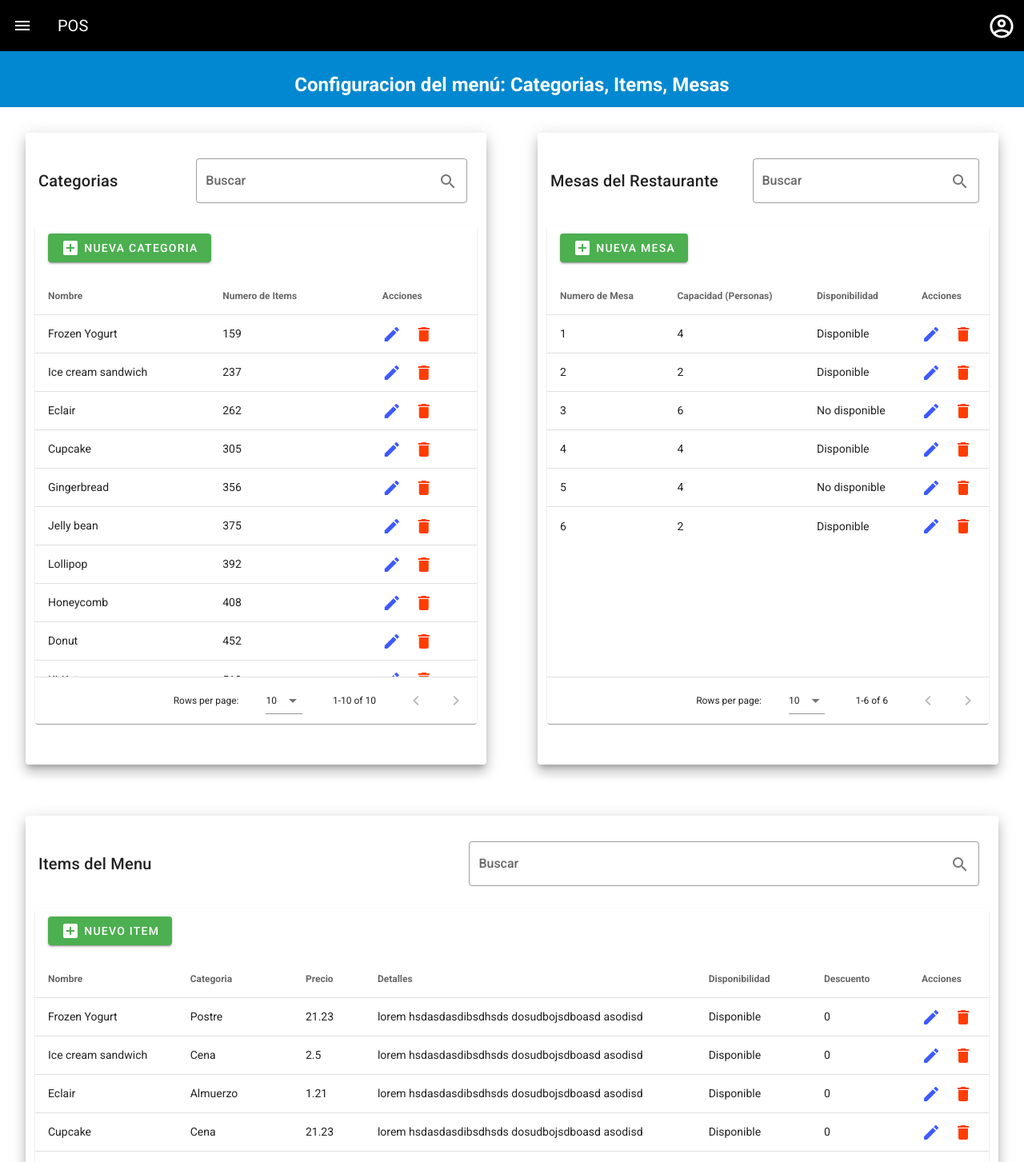
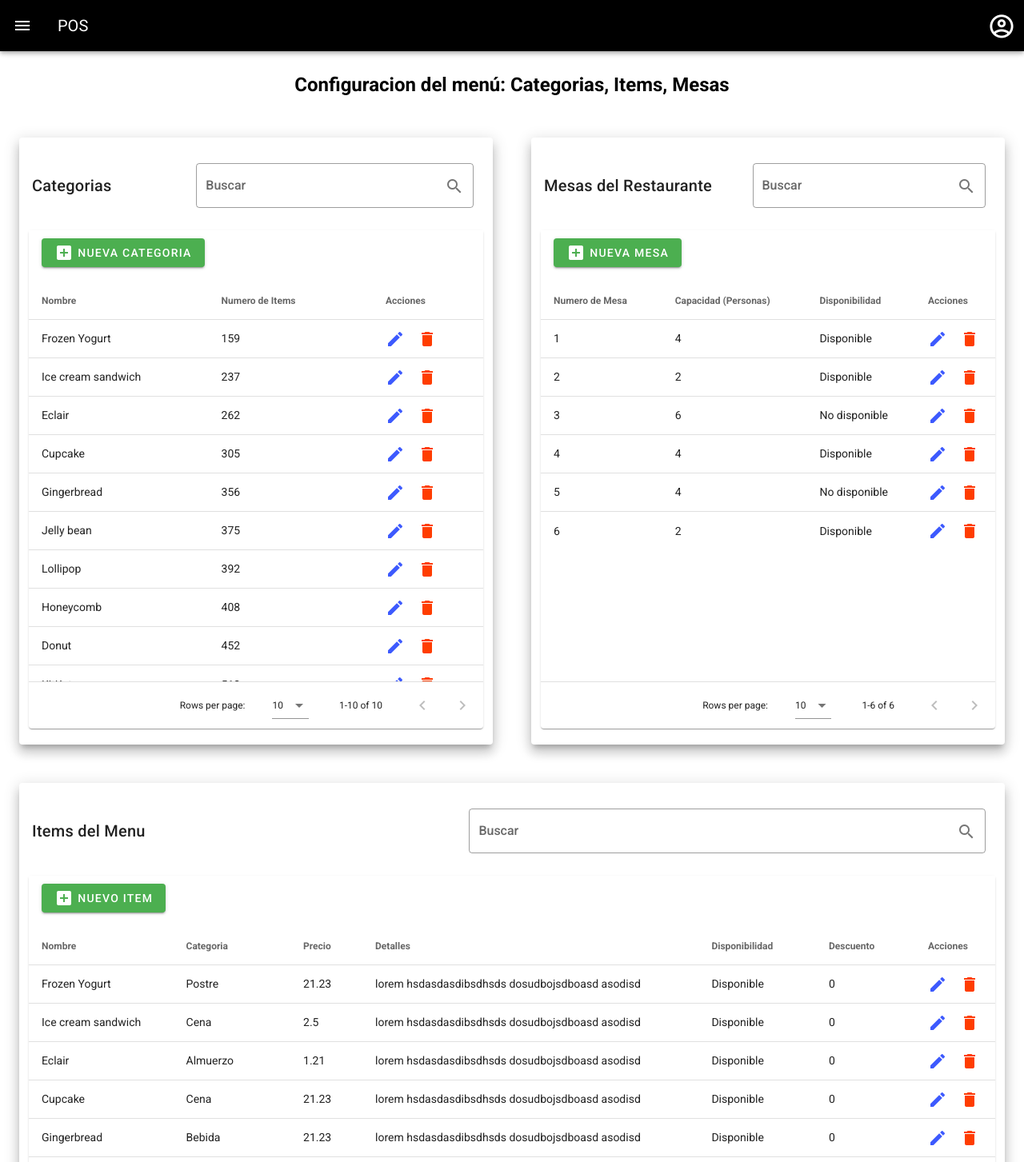
Before and after one commit to cl-dev-00/restaurant-manager-frontend, a Vue app: page /menu-configuration in a window 1280 px wide. Shown: the top 1453 px of the page at 80% size. Built offline with nearby package versions, Linux system fonts and the light colour scheme; what vue-masonry-css would draw is missing.

Commit message:
correcciones a las cards de las tablas

```diff
--- a/src/components/TableCategories.vue
+++ b/src/components/TableCategories.vue
@@ -1,5 +1,5 @@
 <template>
-  <v-card class="pb-2 ma-5 " elevation="10" height="790">
+  <v-card class="pb-2 ma-3 " elevation="10">
     <v-card-title class="justify-center pt-8">
       Categorias
       <v-spacer></v-spacer>
@@ -232,4 +232,6 @@ export default {
 </script>
 
 <style  scoped>
+
+
 </style>
--- a/src/components/TableItemsMenu.vue
+++ b/src/components/TableItemsMenu.vue
@@ -1,5 +1,5 @@
 <template>
-  <v-card class="pb-2 ma-5" elevation="10" height="790">
+  <v-card class="pb-2 ma-3" elevation="10">
     <v-card-title class="justify-center pt-8">
       Items del Menu
       <v-spacer></v-spacer>
--- a/src/components/TableMesas.vue
+++ b/src/components/TableMesas.vue
@@ -1,5 +1,5 @@
 <template>
-  <v-card class="pb-2 ma-5 " elevation="10" height="790">
+  <v-card class="pb-2 ma-3 " elevation="10">
     <v-card-title class="justify-center pt-8">
       Mesas del Restaurante
       <v-spacer></v-spacer>
--- a/src/views/administration/Administration.vue
+++ b/src/views/administration/Administration.vue
@@ -1,7 +1,7 @@
 <template>
   <v-container fluid>
-    <v-row class="fill-height light-blue darken-2 justify-center align-center" style="height: 70px">
-      <h2 class="ma-6 white--text">Configuracion del Restaurante: Información General, Empleados</h2>
+    <v-row class="fill-height justify-center align-center" >
+      <h2 class="ma-6 black--text">Configuracion del Restaurante: Información General, Empleados</h2>
      </v-row>
   </v-container>
 </template>
--- a/src/views/administration/MenuConfig.vue
+++ b/src/views/administration/MenuConfig.vue
@@ -1,9 +1,10 @@
 <template>
-  <v-container fluid>
-    <v-row class="fill-height light-blue darken-2 justify-center align-center" style="height: 70px">
-      <h2 class="ma-6 white--text">Configuracion del menú: Categorias, Items, Mesas</h2>
+  <v-container fluid style="max-width:1300px;">
+    <v-row class="fill-height justify-center align-center">
+      <h2 class="ma-6 black--text">Configuracion del menú: Categorias, Items, Mesas</h2>
      </v-row>
-     <v-row class="justify-center align-center">
+
+     <v-row class="justify-center align-center " >
 
       <v-col cols="12" md="6">
       <table-categories/>
```
